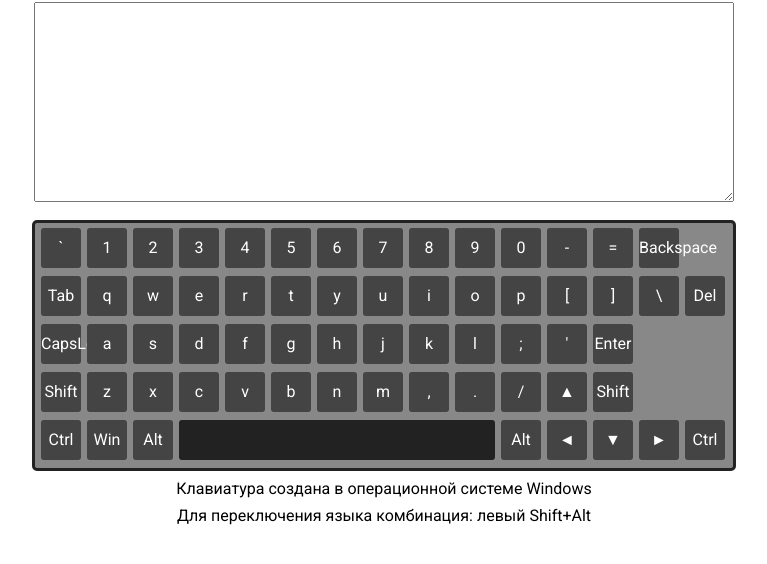
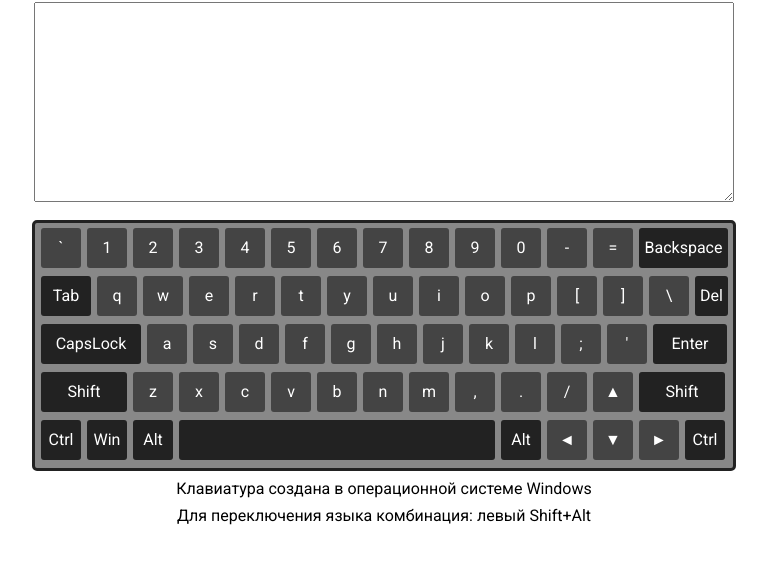
Before and after one commit to Arturstm/virtual-keyboard, a plain HTML site: page index.html in a window 1280 px wide. Shown: the part 64-628 px from the top of the page, without its empty margins (256-1023 px from the left). Drawn offline with Linux system fonts and the light colour scheme.

Commit message:
feat: fix classes name

```diff
--- a/index.html
+++ b/index.html
@@ -7,7 +7,7 @@
     <link rel="preconnect" href="https://fonts.googleapis.com">
     <link rel="preconnect" href="https://fonts.gstatic.com" crossorigin>
     <link href="https://fonts.googleapis.com/css2?family=Roboto&display=swap" rel="stylesheet">
-    <link rel= "icon" href="./assets/">
+    <link rel= "icon" href="./assets/icons/keyboard_5643.ico">
     <link rel="stylesheet" href="./style.css">
     <title>Virtual Keyboard</title>
 </head>
@@ -18,7 +18,7 @@
         <textarea class="textarea" id="textarea" rows="5" cols="50"></textarea>
         <div class="bodykeyboard">
             <div class="linekeyboard">
-                <div class="keyboardkey Backquote">
+                <div class="keyboardkey Backquote" id="Backquote">
                     <span class="rukey">
                         <span class="caseDown ">ё</span>
                         <span class="caseUp">Ё</span>
@@ -200,7 +200,7 @@
                         <span class="shiftCaps">+</span>
                     </span>
                 </div>
-                <div class="keyboardkey Backspace">
+                <div class="keyboardkeymore Backspace">
                     <span class="rukey">
                         <span class="caseDown">Backspace</span>
                         <span class="caseUp">Backspace</span>
@@ -216,7 +216,7 @@
                 </div>
             </div>
             <div class="linekeyboard">
-                <div class="keyboardkey Tab">
+                <div class="keyboardkeymore Tab">
                     <span class="rukey">
                         <span class="caseDown">Tab</span>
                         <span class="caseUp">Tab</span>
@@ -328,7 +328,7 @@
                         <span class="shiftCaps">u</span>
                     </span>
                 </div>
-                <div class="keyboardkey keyI">
+                <div class="keyboardkey KeyI">
                     <span class="rukey">
                         <span class="caseDown">ш</span>
                         <span class="caseUp">Ш</span>
@@ -342,7 +342,7 @@
                         <span class="shiftCaps">i</span>
                     </span>
                 </div>
-                <div class="keyboardkey keyO">
+                <div class="keyboardkey KeyO">
                     <span class="rukey">
                         <span class="caseDown">щ</span>
                         <span class="caseUp">Щ</span>
@@ -356,7 +356,7 @@
                         <span class="shiftCaps">o</span>
                     </span>
                 </div>
-                <div class="keyboardkey keyP">
+                <div class="keyboardkey KeyP">
                     <span class="rukey">
                         <span class="caseDown">з</span>
                         <span class="caseUp">З</span>
@@ -412,7 +412,7 @@
                         <span class="shiftCaps">|</span>
                     </span>
                 </div>
-                <div class="keyboardkey Delete">
+                <div class="keyboardkeymore Delete">
                     <span class="rukey">
                         <span class="caseDown">Del</span>
                         <span class="caseUp">Del</span>
@@ -428,7 +428,7 @@
                 </div>
             </div>
             <div class="linekeyboard">
-                <div class="keyboardkey CapsLock">
+                <div class="keyboardkeymore CapsLock">
                     <span class="rukey">
                         <span class="caseDown">CapsLock</span>
                         <span class="caseUp">CapsLock</span>
@@ -596,7 +596,7 @@
                         <span class="shiftCaps">"</span>
                     </span>
                 </div>
-                <div class="keyboardkey Enter">
+                <div class="keyboardkeymore Enter">
                     <span class="rukey">
                         <span class="caseDown">Enter</span>
                         <span class="caseUp">Enter</span>
@@ -612,7 +612,7 @@
                 </div>
             </div>
             <div class="linekeyboard">
-                <div class="keyboardkey ShiftLeft">
+                <div class="keyboardkeymore ShiftLeft">
                     <span class="rukey">
                         <span class="caseDown">Shift</span>
                         <span class="caseUp">Shift</span>
@@ -626,7 +626,7 @@
                         <span class="shiftCaps">Shift</span>
                     </span>
                 </div>
-                <div class="keyboardkey keyZ">
+                <div class="keyboardkey KeyZ">
                     <span class="rukey">
                         <span class="caseDown">я</span>
                         <span class="caseUp">Я</span>
@@ -640,7 +640,7 @@
                         <span class="shiftCaps">z</span>
                     </span>
                 </div>
-                <div class="keyboardkey keyX">
+                <div class="keyboardkey KeyX">
                     <span class="rukey">
                         <span class="caseDown">ч</span>
                         <span class="caseUp">Ч</span>
@@ -654,7 +654,7 @@
                         <span class="shiftCaps">x</span>
                     </span>
                 </div>
-                <div class="keyboardkey keyC">
+                <div class="keyboardkey KeyC">
                     <span class="rukey">
                         <span class="caseDown">с</span>
                         <span class="caseUp">С</span>
@@ -668,7 +668,7 @@
                         <span class="shiftCaps">c</span>
                     </span>
                 </div>
-                <div class="keyboardkey keyV">
+                <div class="keyboardkey KeyV">
                     <span class="rukey">
                         <span class="caseDown">м</span>
                         <span class="caseUp">М</span>
@@ -682,7 +682,7 @@
                         <span class="shiftCaps">v</span>
                     </span>
                 </div>
-                <div class="keyboardkey keyB">
+                <div class="keyboardkey KeyB">
                     <span class="rukey">
                         <span class="caseDown">и</span>
                         <span class="caseUp">И</span>
@@ -696,7 +696,7 @@
                         <span class="shiftCaps">b</span>
                     </span>
                 </div>
-                <div class="keyboardkey keyN">
+                <div class="keyboardkey KeyN">
                     <span class="rukey">
                         <span class="caseDown">т</span>
                         <span class="caseUp">Т</span>
@@ -710,7 +710,7 @@
                         <span class="shiftCaps">n</span>
                     </span>
                 </div>
-                <div class="keyboardkey keyM">
+                <div class="keyboardkey KeyM">
                     <span class="rukey">
                         <span class="caseDown">ь</span>
                         <span class="caseUp">Ь</span>
@@ -780,7 +780,7 @@
                         <span class="shiftCaps">▲</span>
                     </span>
                 </div>
-                <div class="keyboardkey ShiftRight">
+                <div class="keyboardkeymore ShiftRight">
                     <span class="rukey">
                         <span class="caseDown">Shift</span>
                         <span class="caseUp">Shift</span>
@@ -796,7 +796,7 @@
                 </div>
             </div>
             <div class="linekeyboard">
-                <div class="keyboardkey CtrlLeft">
+                <div class="keyboardkeymore CtrlLeft">
                     <span class="rukey">
                         <span class="caseDown">Ctrl</span>
                         <span class="caseUp">Ctrl</span>
@@ -810,7 +810,7 @@
                         <span class="shiftCaps">Ctrl</span>
                     </span>
                 </div>
-                <div class="keyboardkey Win">
+                <div class="keyboardkeymore Win">
                     <span class="rukey">
                         <span class="caseDown">Win</span>
                         <span class="caseUp">Win</span>
@@ -824,7 +824,7 @@
                         <span class="shiftCaps">Win</span>
                     </span>
                 </div>
-                <div class="keyboardkey AltLeft">
+                <div class="keyboardkeymore AltLeft">
                     <span class="rukey">
                         <span class="caseDown">Alt</span>
                         <span class="caseUp">Alt</span>
@@ -852,7 +852,7 @@
                         <span class="shiftCaps"> </span>
                     </span>
                 </div>
-                <div class="keyboardkey AltRight">
+                <div class="keyboardkeymore AltRight">
                     <span class="rukey">
                         <span class="caseDown">Alt</span>
                         <span class="caseUp">Alt</span>
@@ -908,7 +908,7 @@
                         <span class="shiftCaps">►</span>
                     </span>
                 </div>
-                <div class="keyboardkey CtrlRight">
+                <div class="keyboardkeymore CtrlRight">
                     <span class="rukey">
                         <span class="caseDown">Ctrl</span>
                         <span class="caseUp">Ctrl</span>
```
